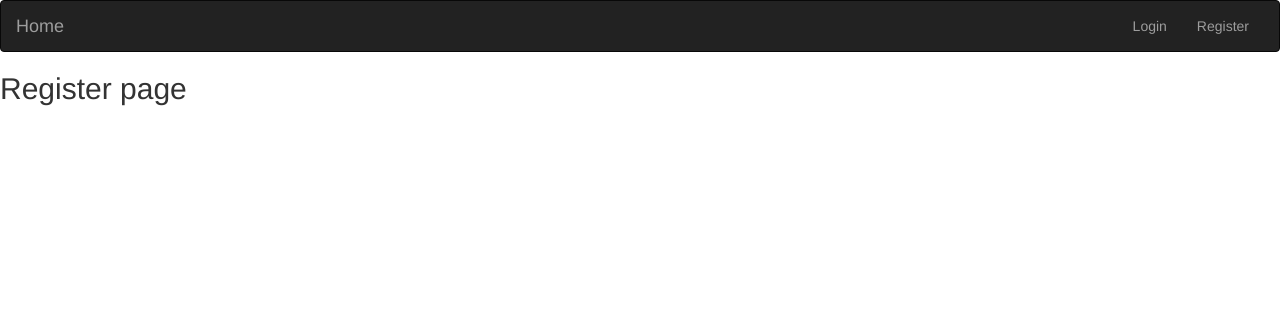
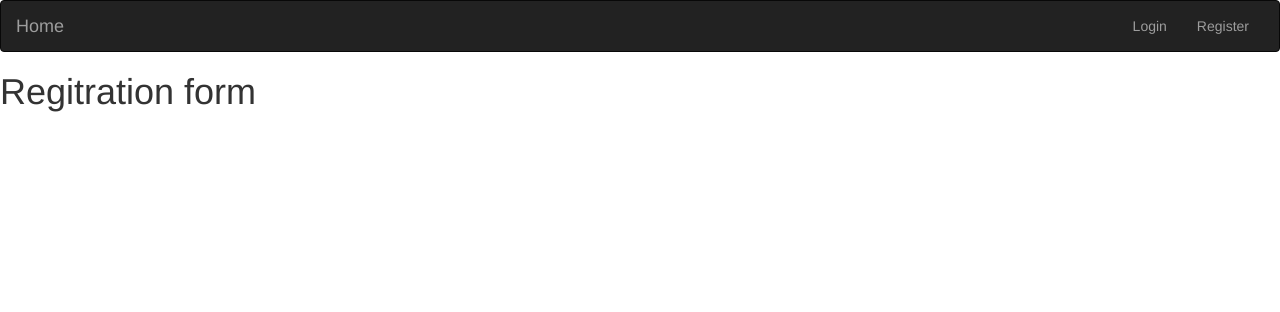
Before and after one commit to Udayangee/notice_board, a CodeIgniter app: page /database/index.php/home/register in a window 1280 px wide. Shown: the top 312 px of the page. Run offline with CodeIgniter, Linux system fonts and the light colour scheme.

Commit message:
little change

```diff
--- a/application/views/register_page.php
+++ b/application/views/register_page.php
@@ -1,3 +1,3 @@
 <?php include 'partials/header_register.php'?>
-	<h2>Register page</h2>
+<h1>Regitration form</h1>
 <?php include 'partials/footer.php'?>
```
Also changed, not shown: application/views/partials/header_register.php (line endings or trailing spaces).
